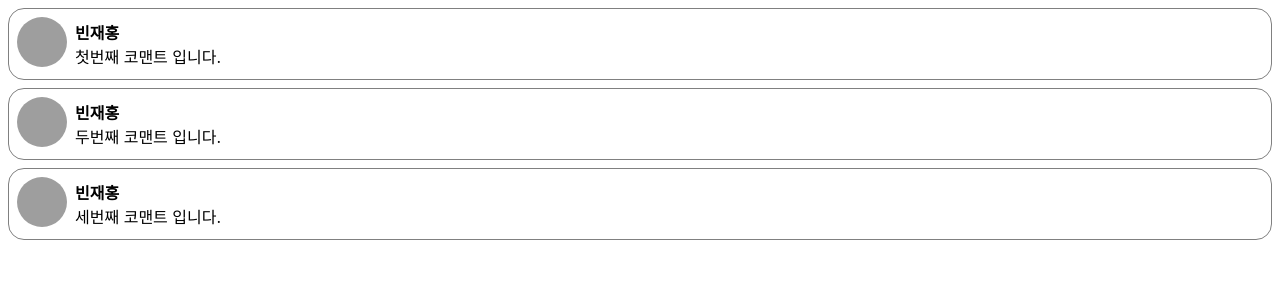
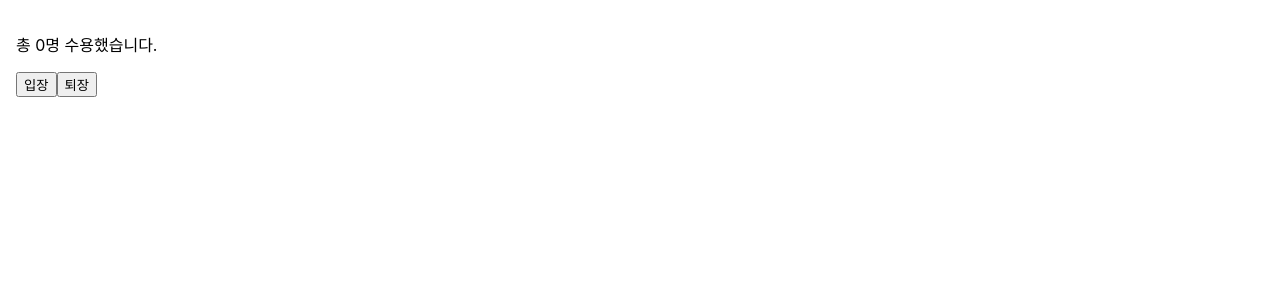
Before and after one commit to vin-jaehong/study-react, a React (Create React App) app: page / in a window 1280 px wide. Shown: the top 300 px of the page. Built offline with nearby package versions, Linux system fonts and the light colour scheme; grey boxes are pictures that could not be loaded.

Commit message:
useCounter(custom hook) 제작 및 적용

```diff
--- /dev/null
+++ b/src/chapter-07/Accommodate.jsx
@@ -0,0 +1,35 @@
+import React, { useState, useEffect } from "react";
+import useCounter from "./useCounter";
+
+const MAX_CAPACITY = 10;
+
+const Accommodate = (props) => {
+  const [isFull, setIsFull] = useState(false);
+  const [count, increaseCount, decreaseCount] = useCounter(0);
+
+  useEffect(() => {
+    console.log("==========================");
+    console.log("useEffect() is called.");
+    console.log(`isFull: ${isFull}`);
+  });
+
+  useEffect(() => {
+    setIsFull(count >= MAX_CAPACITY);
+    console.log(`Current count value: ${count}`);
+  }, [count]);
+
+  return (
+    <div style={{ padding: 16 }}>
+      <p>{`총 ${count}명 수용했습니다.`}</p>
+
+      <button onClick={increaseCount} disabled={isFull}>
+        입장
+      </button>
+      <button onClick={decreaseCount}>퇴장</button>
+
+      {isFull && <p style={{ color: "red" }}>정원이 가득찼습니다.</p>}
+    </div>
+  );
+};
+
+export default Accommodate;
--- /dev/null
+++ b/src/chapter-07/useCounter.jsx
@@ -0,0 +1,12 @@
+import React, { useState } from "react";
+
+const useCounter = (initialValue) => {
+  const [count, setCount] = useState(initialValue);
+
+  const increaseCount = () => setCount((count) => count + 1);
+  const decreaseCount = () => setCount((count) => Math.max(count - 1, 0));
+
+  return [count, increaseCount, decreaseCount];
+};
+
+export default useCounter;
--- a/src/index.js
+++ b/src/index.js
@@ -5,14 +5,11 @@
 import reportWebVitals from "./reportWebVitals";
 // import Library from "./chapter-03/Library";
 // import Clock from "./chapter-04/Clock";
-import CommentList from "./chapter-05/CommentList";
+// import CommentList from "./chapter-05/CommentList";
+import Accommodate from "./chapter-07/Accommodate";
 
 const root = ReactDOM.createRoot(document.getElementById("root"));
-root.render(
-  <React.StrictMode>
-    <CommentList />
-  </React.StrictMode>
-);
+root.render(<Accommodate />);
 
 // If you want to start measuring performance in your app, pass a function
 // to log results (for example: reportWebVitals(console.log))
```
